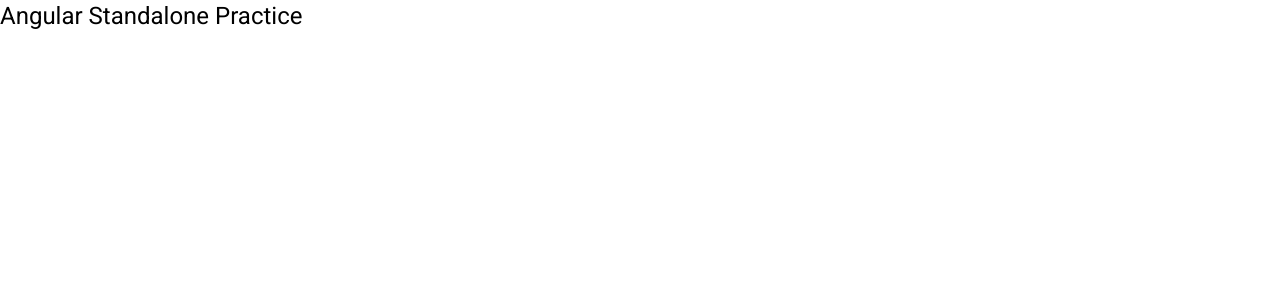
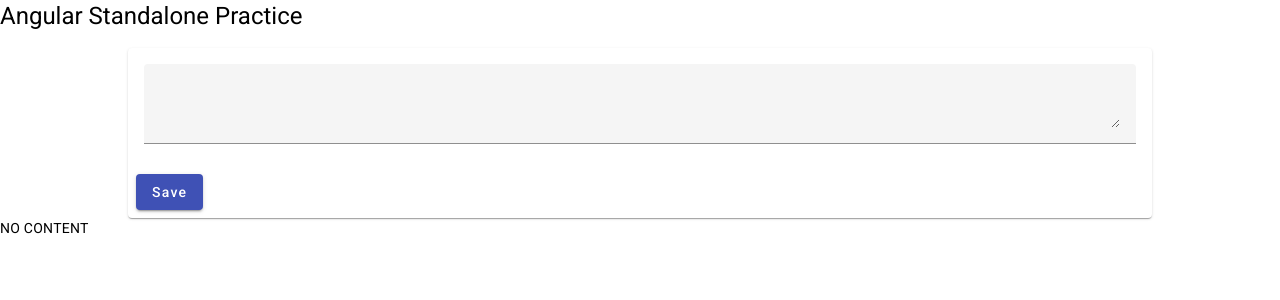
Before and after one commit to ankurinfoniti/angular-node-simple-cms, an Angular app: page / in a window 1280 px wide. Shown: the top 300 px of the page. Built offline with nearby package versions, Linux system fonts and the light colour scheme.

Commit message:
add post component

```diff
--- a/src/app/app.component.html
+++ b/src/app/app.component.html
@@ -1 +1,3 @@
 <h1>{{ title }}</h1>
+
+<app-post-create></app-post-create>
--- a/src/app/app.component.ts
+++ b/src/app/app.component.ts
@@ -1,13 +1,15 @@
 import { Component } from '@angular/core';
 import { CommonModule } from '@angular/common';
 import { RouterOutlet } from '@angular/router';
+
+import { PostCreateComponent } from './posts/post-create/post-create.component';
 
 @Component({
   selector: 'app-root',
   standalone: true,
   templateUrl: './app.component.html',
   styleUrls: ['./app.component.css'],
-  imports: [CommonModule, RouterOutlet],
+  imports: [CommonModule, RouterOutlet, PostCreateComponent],
 })
 export class AppComponent {
   title = 'Angular Standalone Practice';
--- /dev/null
+++ b/src/app/posts/post-create/post-create.component.css
@@ -0,0 +1,9 @@
+mat-card {
+  width: 80%;
+  margin: auto;
+}
+
+mat-form-field,
+textarea {
+  width: 100%;
+}
--- /dev/null
+++ b/src/app/posts/post-create/post-create.component.html
@@ -0,0 +1,15 @@
+<mat-card>
+  <mat-card-content>
+    <mat-form-field>
+      <textarea matInput [(ngModel)]="currentValue"></textarea>
+    </mat-form-field>
+  </mat-card-content>
+
+  <mat-card-actions>
+    <button mat-raised-button color="primary" (click)="onAddPost()">
+      Save
+    </button>
+  </mat-card-actions>
+</mat-card>
+
+<p>{{ newPost | uppercase }}</p>
--- /dev/null
+++ b/src/app/posts/post-create/post-create.component.ts
@@ -0,0 +1,29 @@
+import { Component } from '@angular/core';
+import { CommonModule } from '@angular/common';
+import { FormsModule } from '@angular/forms';
+
+import { MatInputModule } from '@angular/material/input';
+import { MatCardModule } from '@angular/material/card';
+import { MatButtonModule } from '@angular/material/button';
+
+@Component({
+  selector: 'app-post-create',
+  standalone: true,
+  imports: [
+    CommonModule,
+    FormsModule,
+    MatInputModule,
+    MatCardModule,
+    MatButtonModule,
+  ],
+  templateUrl: './post-create.component.html',
+  styleUrls: ['./post-create.component.css'],
+})
+export class PostCreateComponent {
+  currentValue = '';
+  newPost = 'NO CONTENT';
+
+  onAddPost() {
+    this.newPost = this.currentValue;
+  }
+}
```
Also changed, not shown: 1 other file (tests, documents, lock files or other folders).
